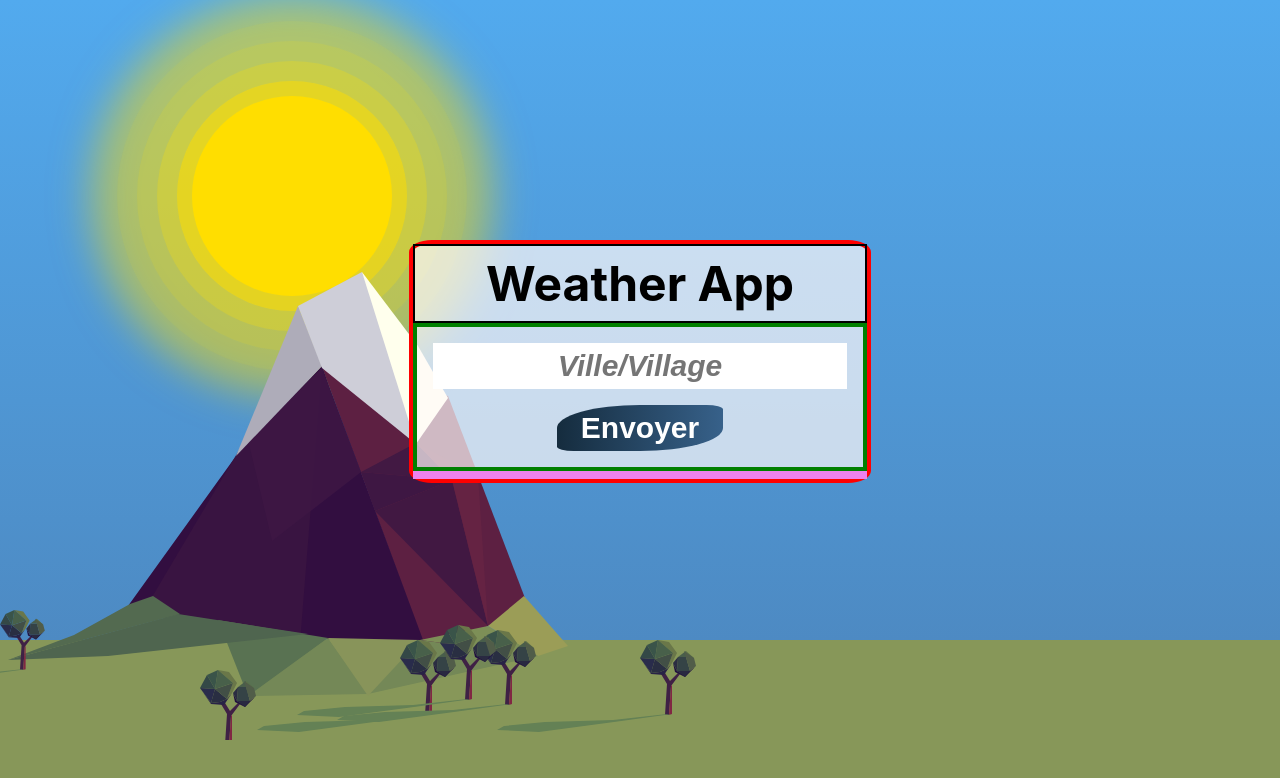
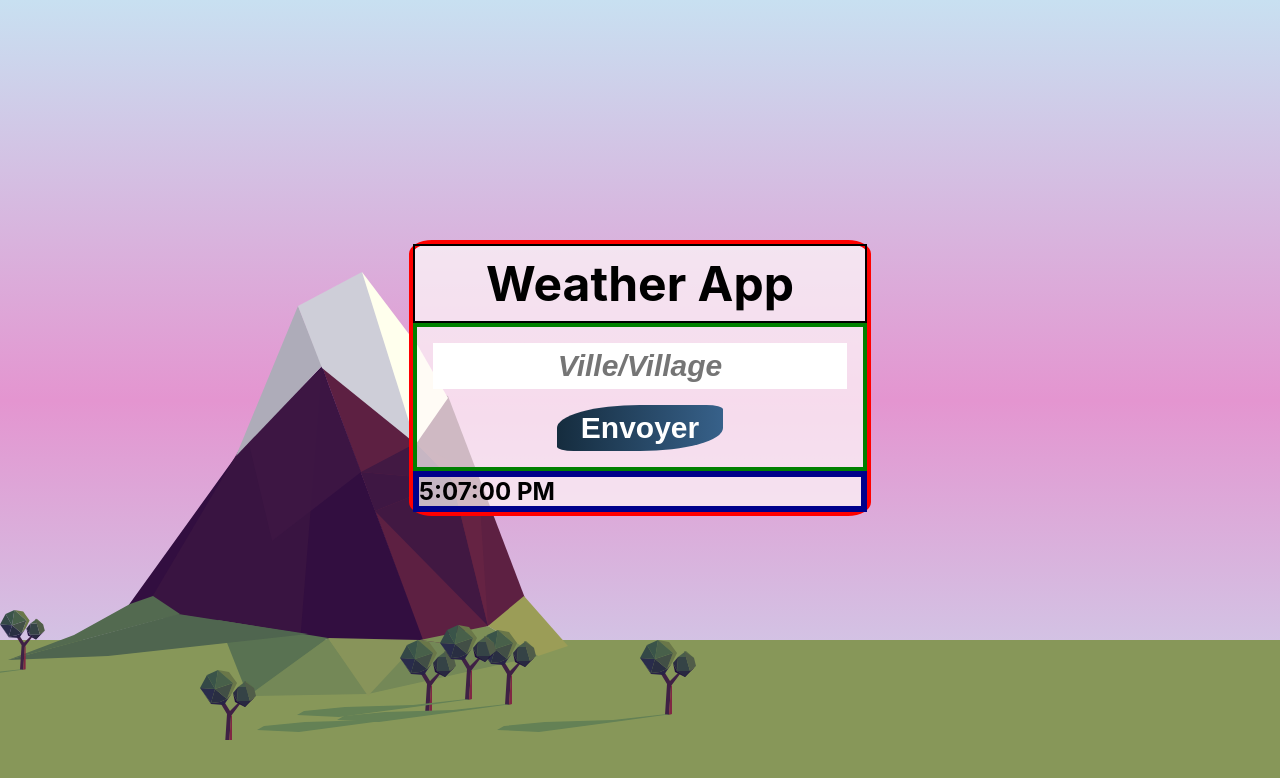
Before and after one commit to JulienZimmermann/ReactWeatherApp, a React (Create React App) app: page / in a window 1280 px wide. Shown: the top 778 px of the page. Built offline with nearby package versions, Linux system fonts and the light colour scheme.

Commit message:
Ajout d'une fonction time permettant de changer le background principal en fonction de l'heure

```diff
--- a/src/components/Background.jsx
+++ b/src/components/Background.jsx
@@ -1,4 +1,4 @@
-import React, { useEffect } from 'react';
+import React from 'react';
 import Tree from './svgElements/Tree';
 import Sun from '../components/BackgroundDynamic/Sun'
 import Clouds from './BackgroundDynamic/Clouds';
@@ -8,15 +8,6 @@ import Thunderstorm from './BackgroundDynamic/Thunderstorm';
 function Background(props){
 
     function weatherCondition(weather){
-        // if(weather === 'Thunderstorm'){
-        //     return <Thunderstorm />
-        // }else if(weather === 'Rain' || weather === 'Drizzle'){
-        //     return <Rain />
-        // }else if(weather === 'Clouds'){
-        //     return <Clouds />
-        // }else{
-        //     return <Sun />
-        // }
         switch(weather){
             case 'Thunderstorm':
                 return <Thunderstorm />;
@@ -28,14 +19,34 @@ function Background(props){
             case 'Clouds':
                 return <Clouds />;
                 break;
+            case 'Clear':
+                return <Sun />;
+                break;
             default:
-                return <Sun />
+                return null
+        }
+    }
 
+    function backgroundTimes(time){
+
+        let classes = 'background'
+
+        if(time >= 12 && time <= 17){
+            classes += ' evening'
+            return classes
+        }else if(time >= 18 && time <= 22){
+            classes += ' dusk'
+            return classes
+        }else if(time >= 23 && time >= 5){
+            classes += ' night'
+            return classes
+        }else{
+            return classes
         }
     }
 
     return(
-        <section className="background">
+        <section className={backgroundTimes(props.timeHours)}>
             {
              weatherCondition(props.weather)
             }
@@ -57,19 +68,6 @@ function Background(props){
                     <polygon points="234,6 290,80 320,132 288,178" fill="#ffffed" />
                 </g>
             </svg>
-
-            {/* {
-                props.weather === 'Clouds' ?
-
-                <Clouds />
-
-
-                :
-
-                null
-            } */}
-
-
 
             <svg id="ground"></svg>
 
--- a/src/components/Clock.jsx
+++ b/src/components/Clock.jsx
@@ -4,7 +4,8 @@ import React, { useState, useEffect } from 'react';
 function Clock(){
 
 
-    let [time, setTime] = useState(new Date().toLocaleString())
+    let [time, setTime] = useState(new Date().toLocaleTimeString())
+
 
     useEffect(() => {
         let intervalID = setInterval(
@@ -17,10 +18,28 @@ function Clock(){
     })
 
     function currentTime(){
-        setTime(new Date().toLocaleString())
+        setTime(new Date().toLocaleTimeString())
     }
+
+    // function getHours(time){
+    //     if(time >= 12 && time <= 17){
+    //         return <p>Bonne après-midi</p>
+    //     }else if(time >= 18 && time <= 22){
+    //         return <p>Bonne soirée</p>
+    //     }else if(time >= 23 && time >= 5){
+    //         return <p>Bonne nuit</p>
+    //     }else{
+    //         return <p>Bonjour !! </p>
+    //     }
+    // }
+
+    let timeHours =  new Date().getHours()
+
     return(
-        <p>{time}</p>
+
+        <div className="clock">
+            <p>{time}</p>
+        </div>
     )
 }
 
--- a/src/components/Element.jsx
+++ b/src/components/Element.jsx
@@ -1,47 +1,16 @@
-import React, {useState, useEffect} from 'react';
+import React from 'react';
 import Clock from './Clock';
 
 
 function Element({results}){
 
-    // function weatherCondition(description){
-
-    //     switch(description){
-    //         case 'Thunderstorm':
-    //          console.log("11d")
-    //          break;
-
-    //         case 'Drizzle':
-    //             console.log("09d")
-    //             break;
-
-    //         case 'Rain':
-    //             console.log("10d")
-    //             break;
-
-    //         case 'Snow':
-    //             console.log("13d")
-    //             break;
-
-    //         case 'Clear':
-    //             console.log("01d")
-    //             break;
-
-    //         case 'Clouds':
-    //             console.log("02d")
-    //             break;
-
-    //         default:
-    //             console.log("default")
-    //     }
-
-    // }
-
     return(
 
+        <React.Fragment>
 
-        <React.Fragment>
             <div className="element_weather">
+
+            <h1><Clock /></h1>
 
               {results.length === 0 ?
 
@@ -49,11 +18,11 @@ function Element({results}){
 
                 :
 
+
                 <div className="container_informations_weather">
 
                     <h1 className="big_title_informations_weather">{results.name}</h1>
 
-                    <Clock />
                     <div className="container_text_informations_weather">
                         <p className="element_information_weather text_information_weather_description">Temps: {results.weather[0].description}</p>
                         <img className="element_information_weather image_information_weather" src ={`http://openweathermap.org/img/wn/${results.weather[0].icon}.png`} />
--- a/src/css/App.css
+++ b/src/css/App.css
@@ -112,7 +112,19 @@ html, body {
   box-sizing: border-box;
   position: absolute;
   top: 0%;
-  background: -webkit-linear-gradient(top, #152c3e,  #2f5174);
+  background: -webkit-linear-gradient(top, #c8e0f1,  #e495d0, #c8e0f1);
+}
+
+.evening{
+  background: -webkit-linear-gradient(top, #95d4f1,  #5f93e7);
+}
+
+.dusk{
+  background: -webkit-linear-gradient(top, #ebb37f,  #f3730b);
+}
+
+.night{
+  background: -webkit-linear-gradient(top, #342e55,  #0b083a);
 }
 
 .rain{
@@ -286,7 +298,7 @@ html, body {
 /*PART ELEMENTS
 ===================*/
 .element_weather{
-  border: 4px solid violet;
+  border: 6px solid darkblue;
 
 }
 
```
